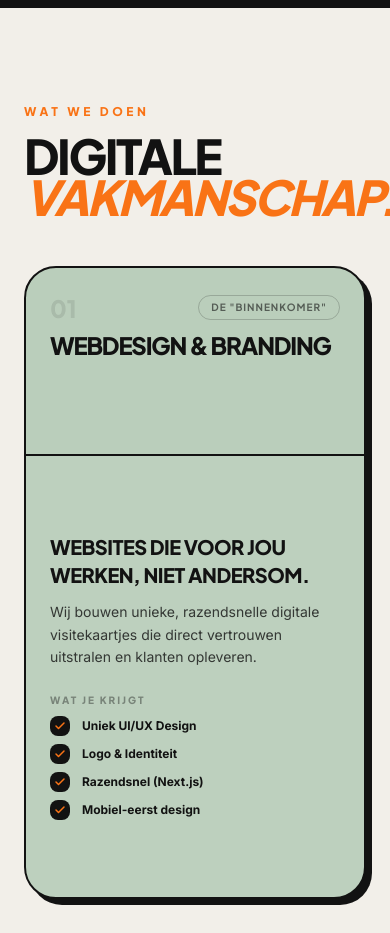
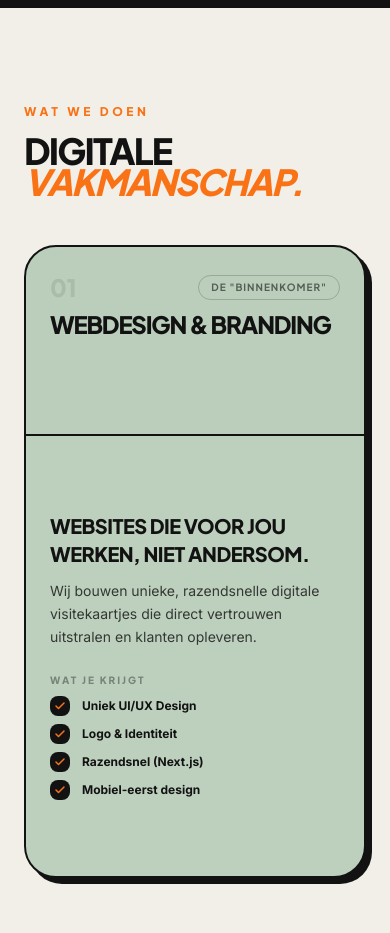
Before and after one commit to madebyformastudios/forma-v2, a Next.js app: page / in a window 390 px wide. Shown: the part 900-1833 px from the top of the page. Built offline with nearby package versions, Linux system fonts and the light colour scheme.

Commit message:
fix: text size on mobile

```diff
--- a/components/sections/Services.tsx
+++ b/components/sections/Services.tsx
@@ -146,7 +146,7 @@ export default function Services() {
           <span className="text-xs font-sans font-black uppercase tracking-[0.3em] text-accent mb-4 block">
             WAT WE DOEN
           </span>
-          <h2 className="text-5xl md:text-8xl font-sans font-black tracking-tighter uppercase text-ink leading-[0.85]">
+          <h2 className="text-4xl md:text-8xl font-sans font-black tracking-tighter uppercase text-ink leading-[0.85]">
             DIGITALE <br /> <span className="text-accent italic">VAKMANSCHAP.</span>
           </h2>
         </div>
```
